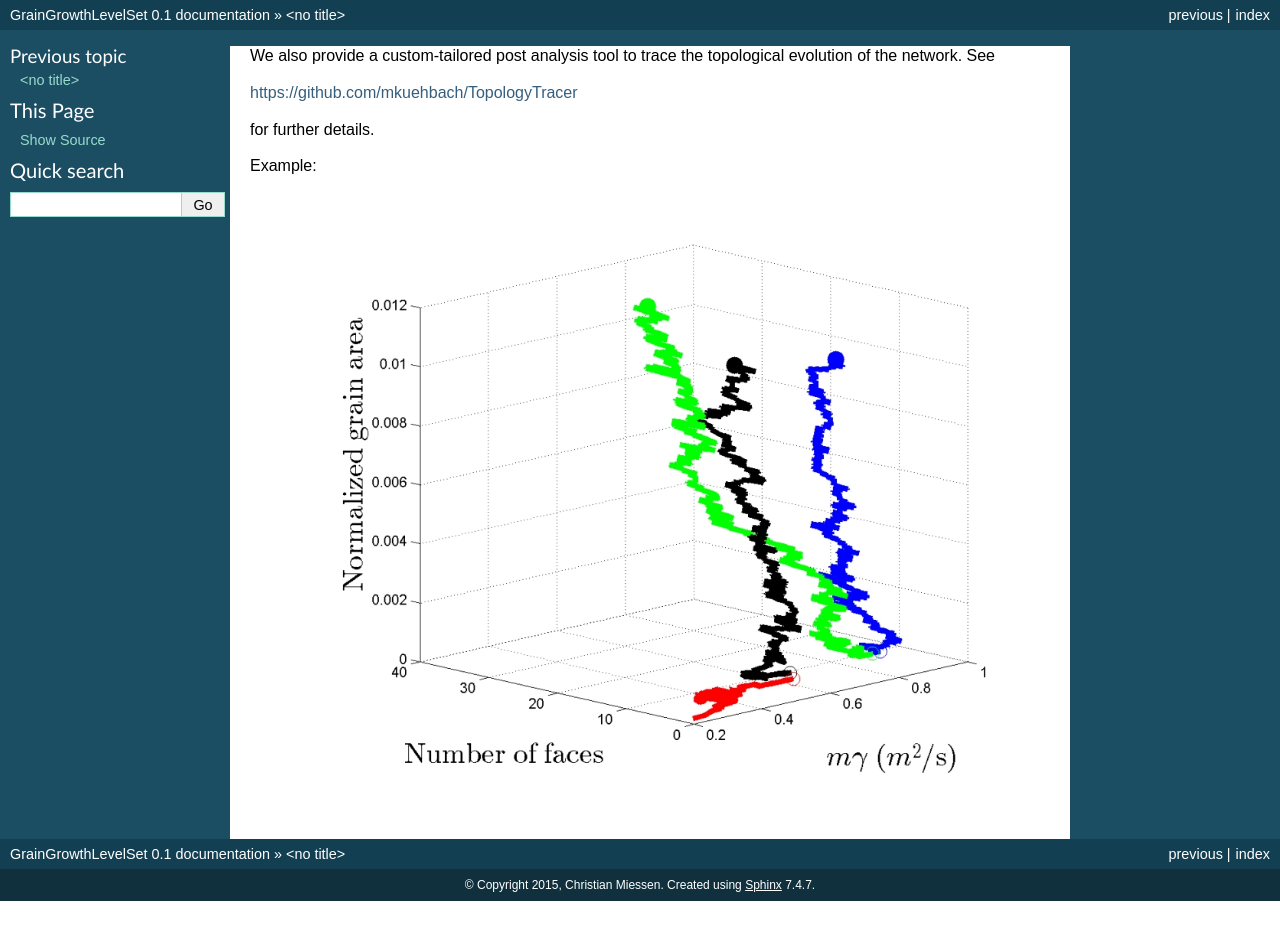
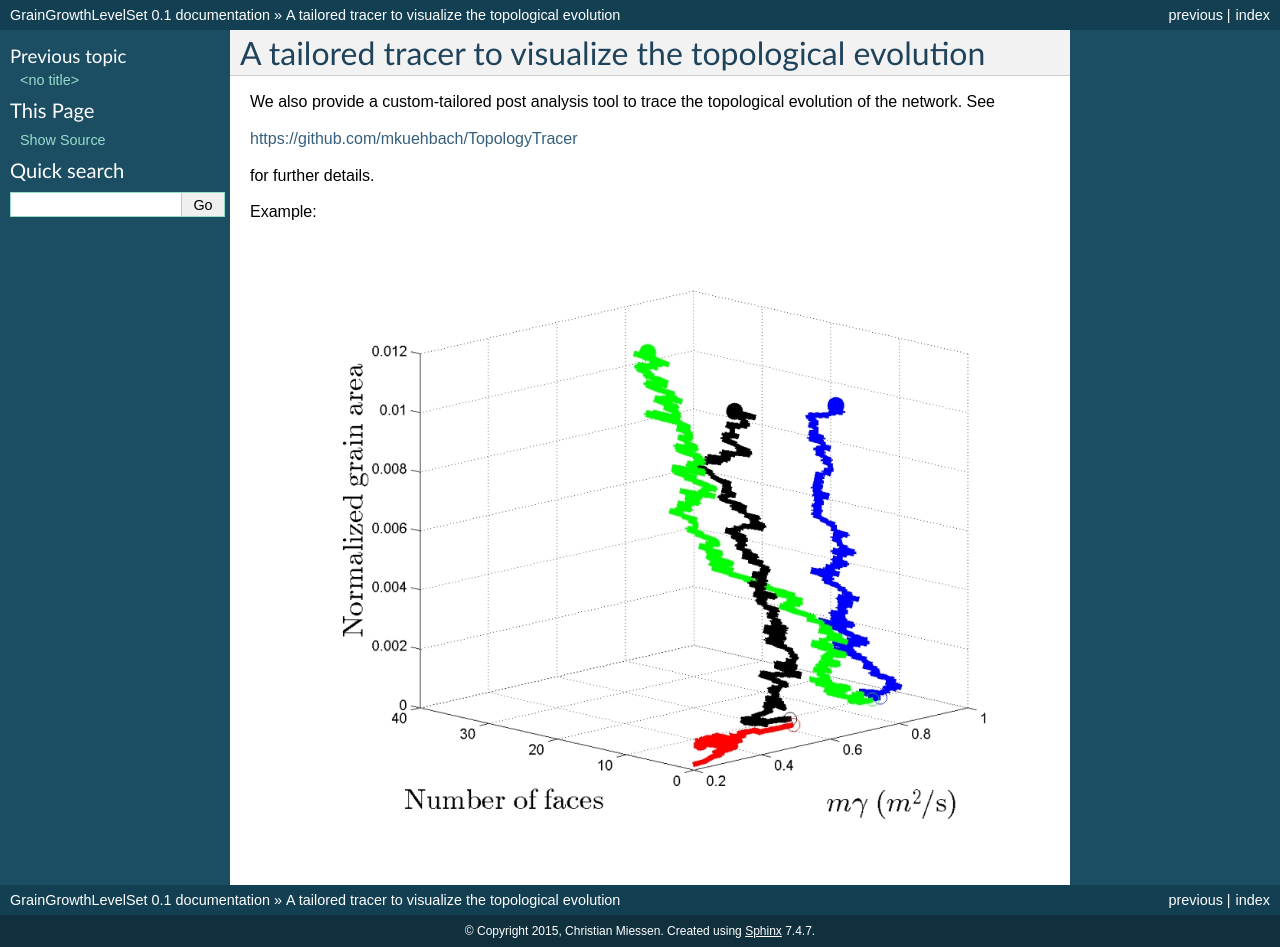
Before and after one commit to GraGLeS/GraGLeS2D, a Sphinx documentation site: the page built from docs/source/topotracer.rst, in a window 1280 px wide. Built offline with Sphinx 7.4.7, drawn with Linux system fonts in a browser that asks for light colours; before the commit the page ends 901 px from its top, so only the background shows below that.

Commit message:
Update topotracer.rst

```diff
--- a/docs/source/topotracer.rst
+++ b/docs/source/topotracer.rst
@@ -1,3 +1,7 @@
+A tailored tracer to visualize the topological evolution
+=============================
+
+
 We also provide a custom-tailored post analysis tool to trace the topological evolution of the network. See
 
 https://github.com/mkuehbach/TopologyTracer
```
